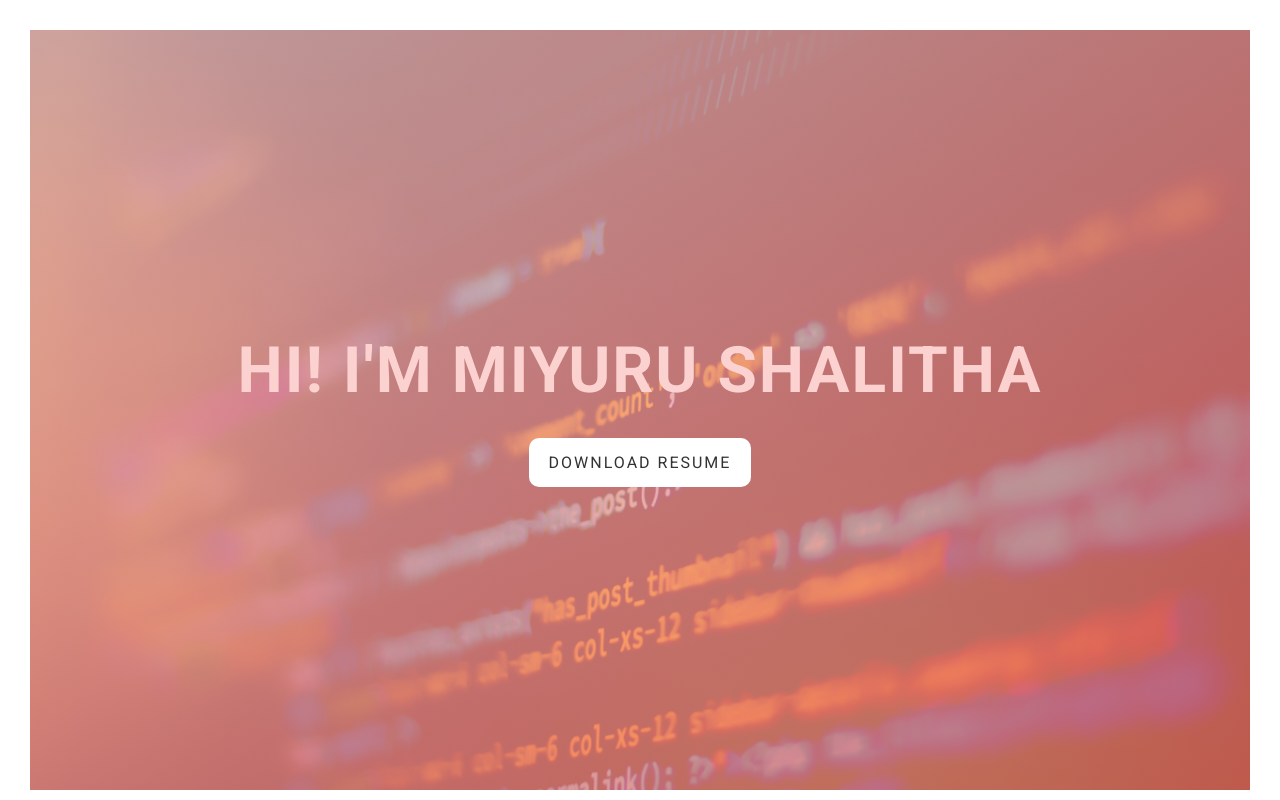
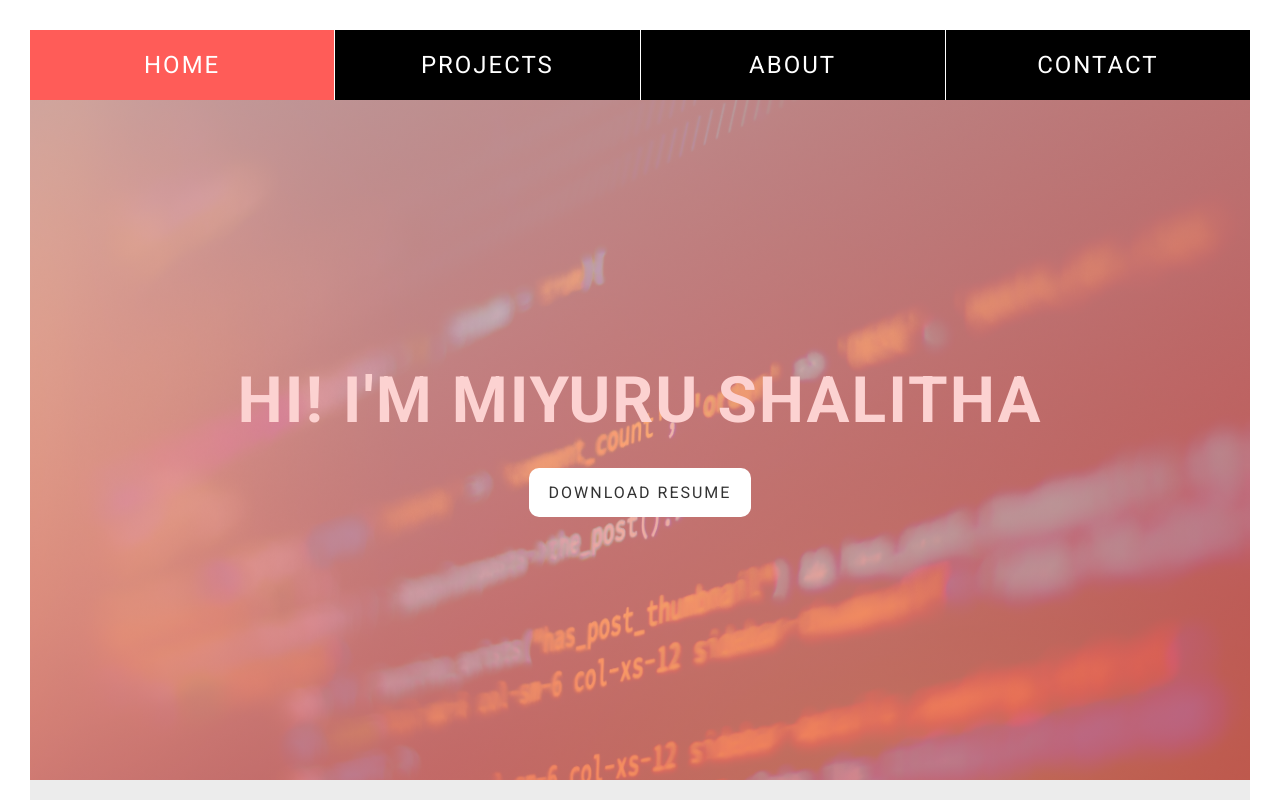
Before and after one commit to Miyuru-Shalitha/my-portfolio, a React (Create React App) app: page / in a window 1280 px wide. Shown: the top 800 px of the page. Built offline with nearby package versions, Linux system fonts and the light colour scheme.

Commit message:
Add navigation component

```diff
--- a/src/App.js
+++ b/src/App.js
@@ -1,8 +1,10 @@
 import Header from "./components/Header";
+import Navigation from "./components/Navigation";
 
 function App() {
   return (
-    <div>
+    <div className="app">
+      <Navigation />
       <Header />
     </div>
   );
--- a/src/components/Header.js
+++ b/src/components/Header.js
@@ -3,7 +3,7 @@ import resume from "../assets/resume/resume.txt";
 
 function Header() {
   return (
-    <header className="header">
+    <header id="header" className="header">
       <div className="header__text-box u-margin-bottom-medium">
         <h1 className="heading-primary">Hi! I'm Miyuru Shalitha</h1>
       </div>
--- /dev/null
+++ b/src/components/Navigation.js
@@ -0,0 +1,24 @@
+import React from "react";
+
+function Navigation() {
+  return (
+    <nav className="nav">
+      <ul className="nav__list">
+        <li className="nav__item--active">
+          <a href="#header">Home</a>
+        </li>
+        <li>
+          <a href="#header">Projects</a>
+        </li>
+        <li>
+          <a href="#header">About</a>
+        </li>
+        <li>
+          <a href="#header">Contact</a>
+        </li>
+      </ul>
+    </nav>
+  );
+}
+
+export default Navigation;
--- a/src/scss/abstracts/_variables.scss
+++ b/src/scss/abstracts/_variables.scss
@@ -17,6 +17,8 @@
   --color-header-background-light: rgba(252, 210, 209, 0.7);
   --color-header-background-dark: rgba(255, 92, 88, 0.7);
 
+  --color-grey-light-1: #ececec;
+
   --color-grey-dark-1: #777;
   --color-grey-dark-2: #999;
   --color-grey-dark-3: #333;
--- /dev/null
+++ b/src/scss/components/_app.scss
@@ -0,0 +1,7 @@
+@use "../abstracts" as *;
+
+.app {
+  // position: relative;
+  height: 2000px; // TEST
+  background-color: var(--color-grey-light-1);
+}
--- a/src/scss/components/_index.scss
+++ b/src/scss/components/_index.scss
@@ -1 +1,3 @@
+@forward "app";
 @forward "button";
+@forward "navigation";
--- /dev/null
+++ b/src/scss/components/_navigation.scss
@@ -0,0 +1,75 @@
+@use "../abstracts" as *;
+
+.nav {
+  position: sticky;
+  top: 0;
+  left: 0;
+
+  width: 100%;
+
+  &__list {
+    list-style: none;
+
+    display: flex;
+
+    background-color: var(--color-black);
+    height: rem(70);
+    font-size: rem(24);
+
+    & > li {
+      flex: 1;
+
+      display: flex;
+      justify-content: center;
+      align-items: center;
+
+      position: relative;
+
+      &:not(:last-child) {
+        border-right: rem(1) solid var(--color-white);
+      }
+
+      &::before {
+        content: "";
+        display: flex;
+        justify-content: center;
+        align-items: center;
+        height: 100%;
+        // flex: 1;
+        width: 100%;
+
+        position: absolute;
+        top: 0;
+        left: 0;
+        // z-index: 10;
+
+        transform: scaleY(0);
+        transition: all 0.3s;
+      }
+
+      &:hover::before {
+        background-color: var(--color-primary-dark);
+        transform: scaleY(1);
+      }
+
+      a,
+      a:link,
+      a:visited {
+        flex: 1;
+        height: 100%;
+        text-decoration: none;
+        text-transform: uppercase;
+        color: var(--color-white);
+        z-index: 10;
+
+        display: flex;
+        justify-content: center;
+        align-items: center;
+      }
+    }
+  }
+
+  &__item--active {
+    background-color: var(--color-primary-dark);
+  }
+}
--- a/src/scss/layout/_header.scss
+++ b/src/scss/layout/_header.scss
@@ -1,5 +1,5 @@
 .header {
-  height: 95vh;
+  height: 85vh;
   background-image: linear-gradient(
       to right bottom,
       var(--color-header-background-light),
@@ -8,6 +8,7 @@
     url(../../assets/images/header-img.jpg);
   background-size: cover;
   background-position: center;
+  text-align: center;
 
   display: flex;
   flex-direction: column;
```
